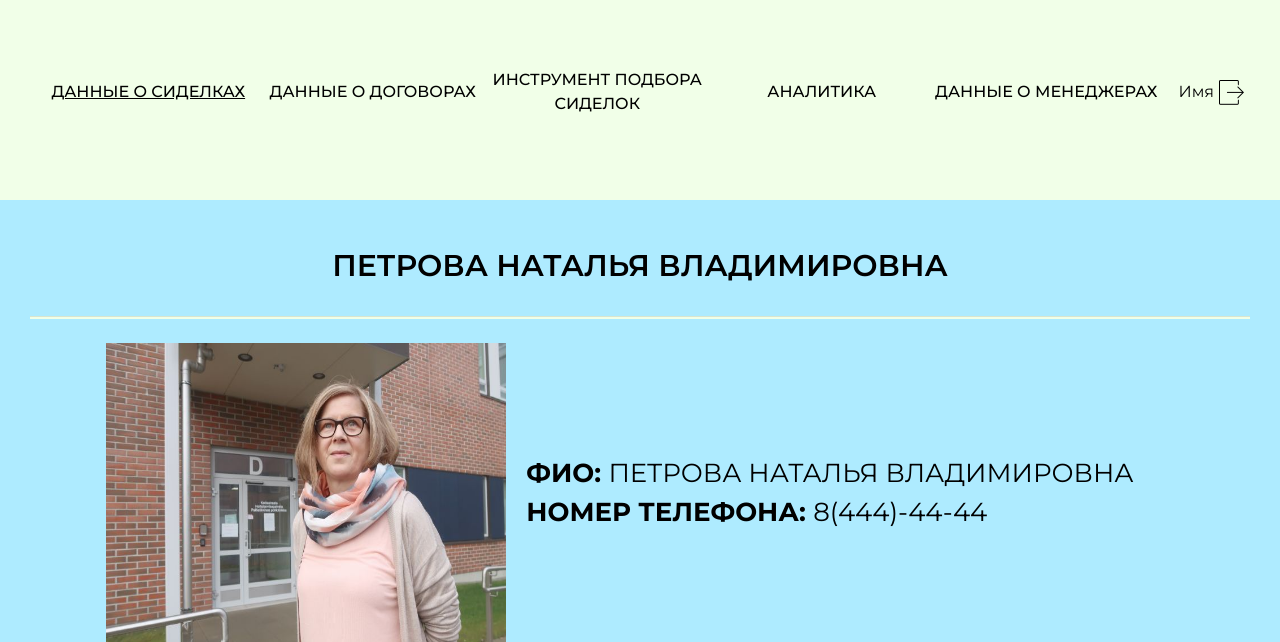
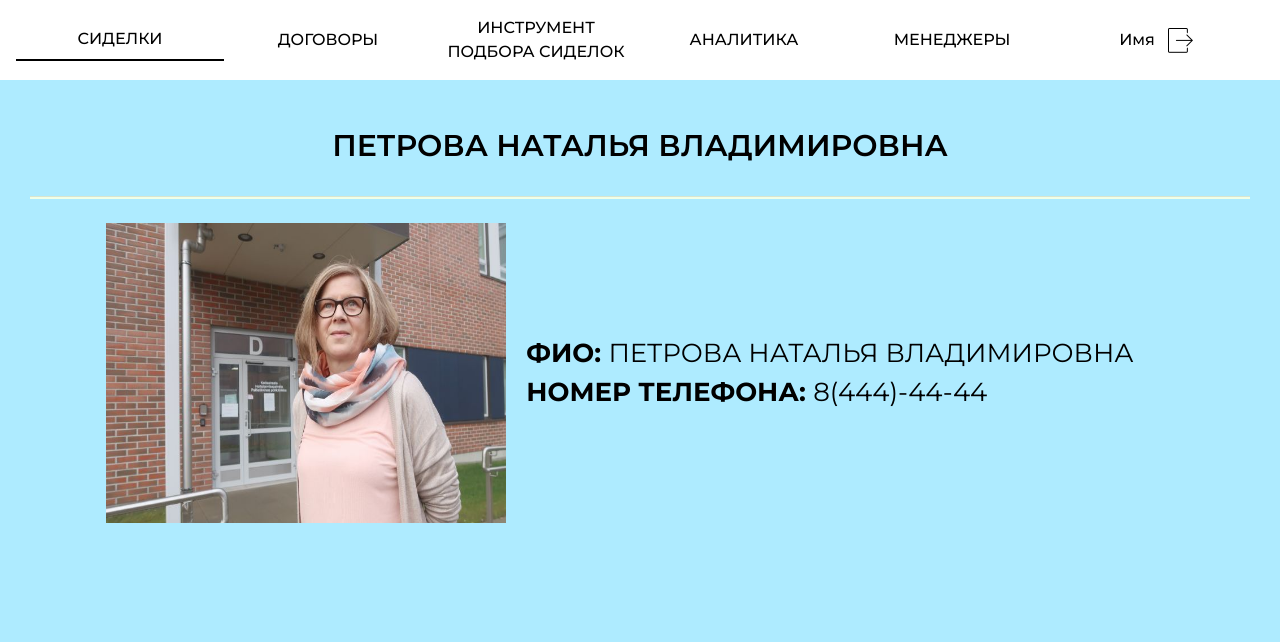
Before and after one commit to WNinJS/CRMforNurses, a PHP site: page /nurseProfile.php in a window 1280 px wide. Shown: the top 642 px of the page. Run offline with PHP 8.4, Linux system fonts and the light colour scheme.

Commit message:
Update nurseProfile.php

```diff
--- a/nurseProfile.php
+++ b/nurseProfile.php
@@ -15,18 +15,26 @@
 </head>
 <body>
     <!-- ШАПКА -->
-    <nav class="navbar navbar-expand-md d-flex justify-content-center w-100" style="height: 200px; background: #F1FFE8;">
-        <ul class="d-flex justify-content-between text-center w-100">
-            <li class="d-flex flex-column justify-content-center"><a class="active-color" href="dataOfNurses.php"> ДАННЫЕ О СИДЕЛКАХ </a></li>
-            <li class="d-flex flex-column justify-content-center"><a class="" href="dataOfContracts.php"> ДАННЫЕ О ДОГОВОРАХ </a></li>
-            <li class="d-flex flex-column justify-content-center"><a class="" href="selectToolNurses.php"> ИНСТРУМЕНТ ПОДБОРА СИДЕЛОК </a></li>
-            <li class="d-flex flex-column justify-content-center"><a class="" href="analytics.php"> АНАЛИТИКА </a></li>
-            <li class="d-flex flex-column justify-content-center"><a class="" href="dataOfManagers.php"> ДАННЫЕ О МЕНЕДЖЕРАХ </a></li>
-            <form class="d-flex align-items-center justify-content-center" style="padding-left: 20px;" method="get">
-                <p class="p-0 m-0"> Имя </p>
-                <a href="login.php"> <img src="images/logout.png" alt="logout" style="width: 25px; heigth: 25px; margin-left: 5px;"> </a>
-            </form>
-        </ul>
+    <nav class="navbar navbar-expand-lg navbar w-100" style="background: white;">
+        <button class="navbar-toggler" type="button" data-toggle="collapse" data-target="#navbarSupportedContent" aria-controls="navbarSupportedContent" aria-expanded="false" aria-label="Toggle navigation">
+            <span class="navbar-toggler-icon">&#9776;</span>
+        </button>
+
+        <div class="collapse navbar-collapse w-100 " id="navbarSupportedContent">
+            <ul class="navbar-nav mr-auto d-flex justify-content-center align-items-center w-100 p-0 m-0">
+                <li class="navbar-item-active text-center"> <a class="nav-link linkActive" href="dataOfNurses.php"> СИДЕЛКИ </a></li>
+                <li class="navbar-item-active text-center"> <a class="nav-link" href="dataOfContracts.php"> ДОГОВОРЫ </a></li>
+                <li class="navbar-item-active text-center"> <a class="nav-link" href="selectToolNurses.php"> ИНСТРУМЕНТ ПОДБОРА СИДЕЛОК </a></li>
+                <li class="navbar-item-active text-center"> <a class="nav-link" href="analytics.php"> АНАЛИТИКА </a></li>
+                <li class="navbar-item-active text-center"> <a class="nav-link" href="dataOfManagers.php"> МЕНЕДЖЕРЫ </a></li>
+                <li class="navbar-item-active d-flex justify-content-center">
+                    <p class="d-flex align-items-center m-0"> Имя </p>
+                    <a class="nav-link" href="login.php">
+                        <img src="images/logout.png" alt="logout" style="width: 25px; heigth: 25px; margin-left: 5px;">
+                    </a>
+                </li>
+            </ul>
+        </div>
     </nav>
 
     <br>
```
